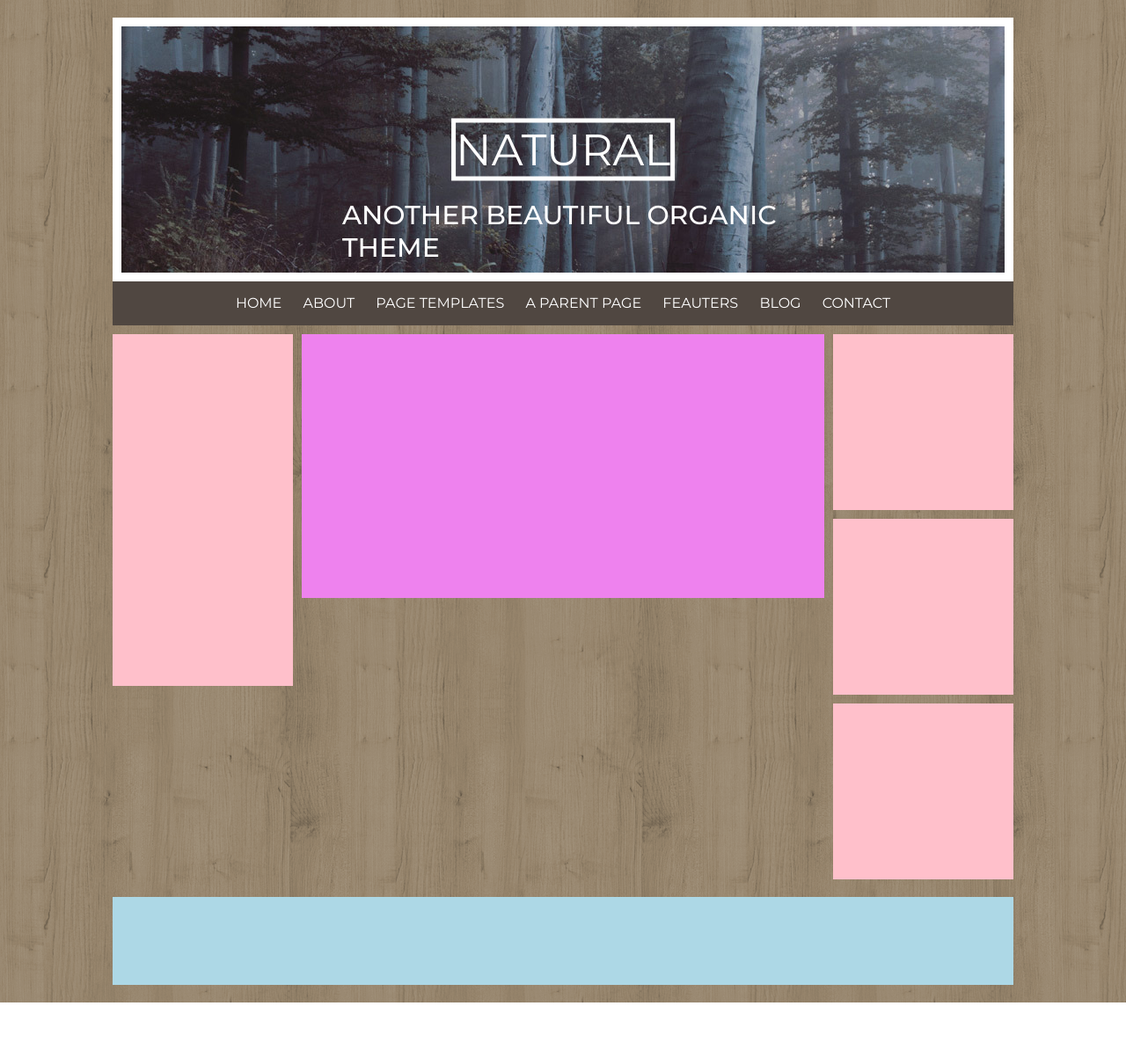
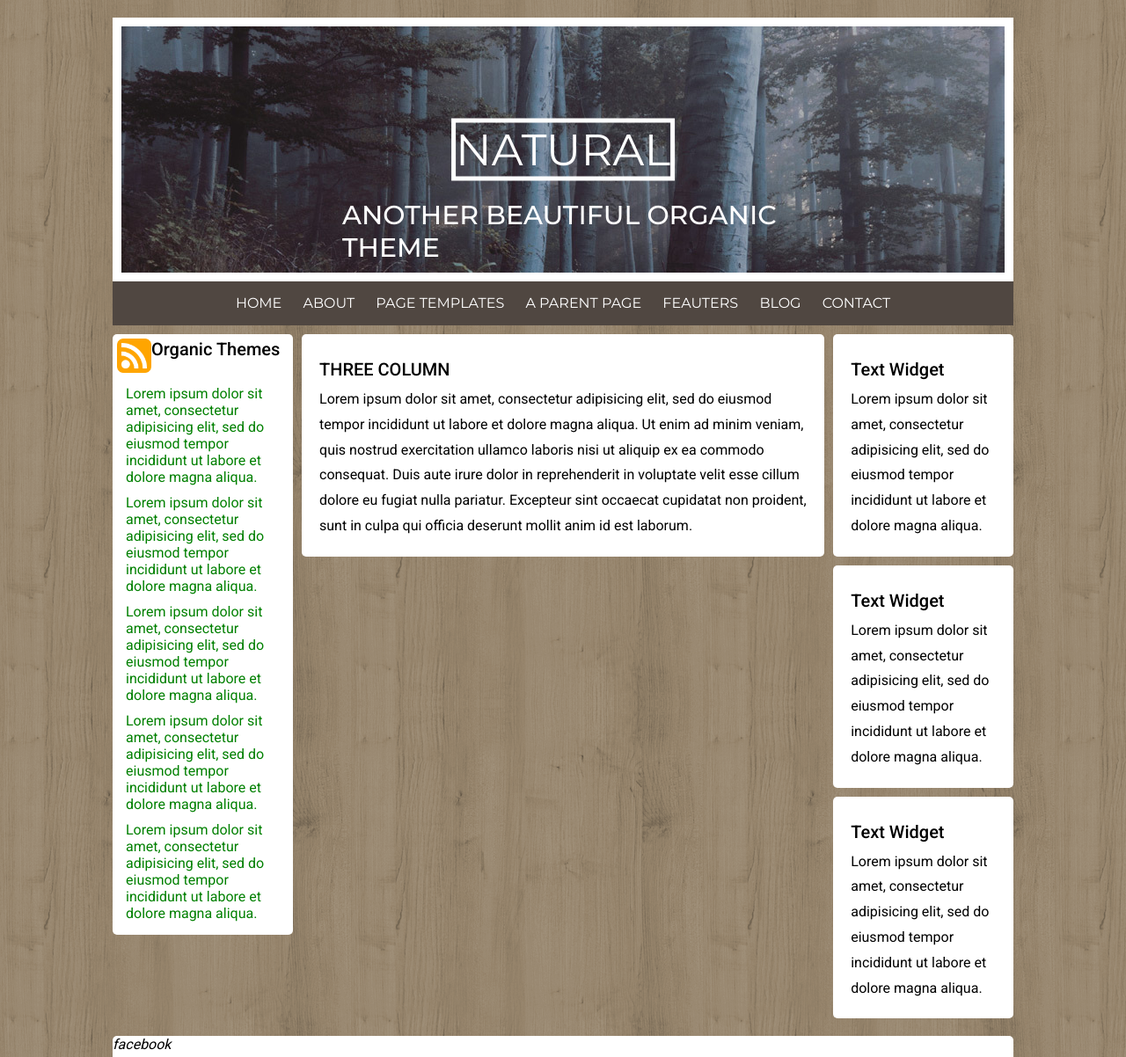
Before and after one commit to fabrynet/htmlcss-wp, a plain HTML site: page index.html in a window 1280 px wide. Shown: the top 1202 px of the page at 88% size. Before the commit the page ends 1140 px from the top, so only its background shows below. Drawn offline with Linux system fonts and the light colour scheme.

Commit message:
Corpo del template con layout a tre colonne.

```diff
--- a/css/master.css
+++ b/css/master.css
@@ -15,6 +15,25 @@ body {
   margin: 20px auto;
   width: 80%;
 }
+/* stile per i blocchi di testo */
+.content, .feed, .widget {
+  background-color: #fff;
+  border-radius: 5px;
+  padding: 20px
+}
+.feed {
+  padding: 0;
+}
+/* stili per i titoli e i paragrafi */
+.title {
+  line-height: 2em;
+  font-size: 20px;
+  font-weight: 500;
+}
+.article {
+  line-height: 1.8em;
+}
+/* stili per i menu di navigazione */
 .inline-menu {
   line-height: 50px;
 }
@@ -34,6 +53,9 @@ body {
   background-color: rgba(0, 0, 0, 0.5);
   transition: 0.5s;
 }
+/* fine regole generali */
+
+/* header del sito */
 header {
   height: 350px;
   font-family: Montserrat;
@@ -41,8 +63,6 @@ header {
   /* debug */
   /* background-color: yellow; */
 }
-
-/* header del sito */
 /* logo */
 #header-logo {
   position: relative;
@@ -88,7 +108,7 @@ header {
   display: table;
   clear: both;
 }
-aside {
+.row aside {
   float: left;
   width: 20%;
 }
@@ -97,27 +117,55 @@ aside {
   width: 58%;
   margin: 0 1%;
   /* debug */
-  height: 300px;
-  background-color: violet;
+  /* height: 300px;
+  background-color: violet; */
 }
+/* regole i feed */
 aside .feed {
   width: 100%;
   margin-bottom: 10px;
+  padding: 5px;
   /* debug */
-  height: 400px;
-  background-color: pink;
+  /* height: 400px;
+  background-color: pink; */
 }
+.feed-title:after {
+  content: "";
+  display: table;
+  clear: both;
+}
+.feed .rss {
+  float: left;
+  width: 20%;
+}
+.feed .title {
+  float: left;
+  width: 80%;
+  line-height: normal;
+}
+.rss img {
+  width: 100%;
+}
+.feed a {
+  color: green;
+  text-decoration: none;
+}
+.feed p {
+  margin: 10px;
+}
+/* regole per i widget */
 aside .widget {
   width: 100%;
   margin-bottom: 10px;
   /* debug */
-  height: 200px;
-  background-color: pink;
+  /* height: 200px; */
 }
 
 /* footer */
 footer {
+  height: 100px;
+  background-color: #fff;
+  border-radius: 5px;
   /* debug */
-  height: 100px;
-  background-color: lightblue;
+  /* background-color: lightblue; */
 }
--- a/index.html
+++ b/index.html
@@ -34,24 +34,45 @@
         <aside>
           <div class="feed">
 
+            <div class="feed-title">
+              <div class="rss">
+                <img src="img/logo-rss.png" alt="Logo RSS">
+              </div>
+              <div class="title">
+                Organic Themes
+              </div>
+            </div>
+
+            <p><a href="#">Lorem ipsum dolor sit amet, consectetur adipisicing elit, sed do eiusmod tempor incididunt ut labore et dolore magna aliqua.</a></p>
+            <p><a href="#">Lorem ipsum dolor sit amet, consectetur adipisicing elit, sed do eiusmod tempor incididunt ut labore et dolore magna aliqua.</a></p>
+            <p><a href="#">Lorem ipsum dolor sit amet, consectetur adipisicing elit, sed do eiusmod tempor incididunt ut labore et dolore magna aliqua.</a></p>
+            <p><a href="#">Lorem ipsum dolor sit amet, consectetur adipisicing elit, sed do eiusmod tempor incididunt ut labore et dolore magna aliqua.</a></p>
+            <p><a href="#">Lorem ipsum dolor sit amet, consectetur adipisicing elit, sed do eiusmod tempor incididunt ut labore et dolore magna aliqua.</a></p>
+
           </div>
         </aside>
 
         <!-- parte centrale -->
         <main>
-
+          <div class="content">
+            <span class="title">THREE COLUMN</span>
+            <p class="article">Lorem ipsum dolor sit amet, consectetur adipisicing elit, sed do eiusmod tempor incididunt ut labore et dolore magna aliqua. Ut enim ad minim veniam, quis nostrud exercitation ullamco laboris nisi ut aliquip ex ea commodo consequat. Duis aute irure dolor in reprehenderit in voluptate velit esse cillum dolore eu fugiat nulla pariatur. Excepteur sint occaecat cupidatat non proident, sunt in culpa qui officia deserunt mollit anim id est laborum.</p>
+          </div>
         </main>
 
         <!-- colonna destra -->
         <aside>
           <div class="widget">
-
+            <span class="title">Text Widget</span>
+            <p class="article">Lorem ipsum dolor sit amet, consectetur adipisicing elit, sed do eiusmod tempor incididunt ut labore et dolore magna aliqua.</p>
           </div>
           <div class="widget">
-
+            <span class="title">Text Widget</span>
+            <p class="article">Lorem ipsum dolor sit amet, consectetur adipisicing elit, sed do eiusmod tempor incididunt ut labore et dolore magna aliqua.</p>
           </div>
           <div class="widget">
-
+            <span class="title">Text Widget</span>
+            <p class="article">Lorem ipsum dolor sit amet, consectetur adipisicing elit, sed do eiusmod tempor incididunt ut labore et dolore magna aliqua.</p>
           </div>
         </aside>
 
@@ -60,7 +81,9 @@
 
       <!-- footer -->
       <footer>
-
+        <div class="">
+          <i class="fab fa-facebook-square">facebook</i>
+        </div>
       </footer>
       <!-- /footer -->
     </div>
```
Also changed, not shown: img/logo-rss.png (added).
